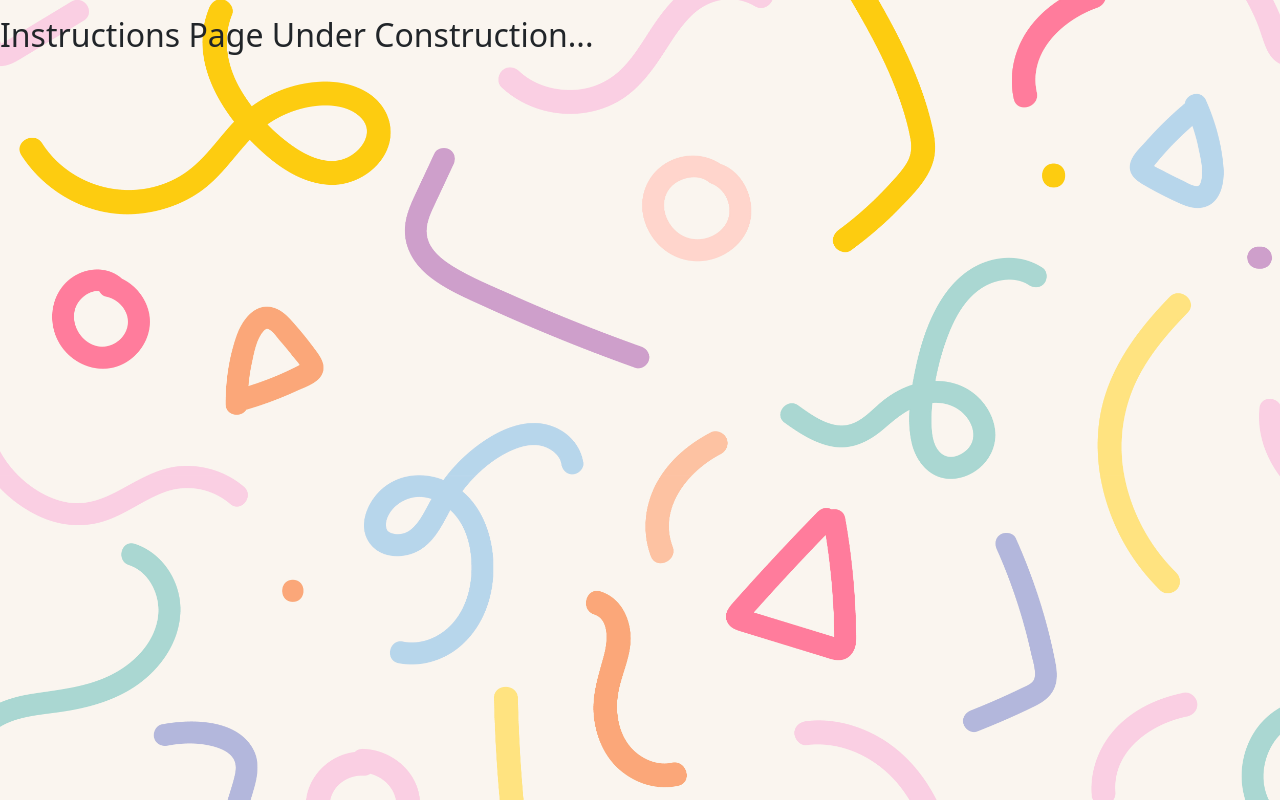
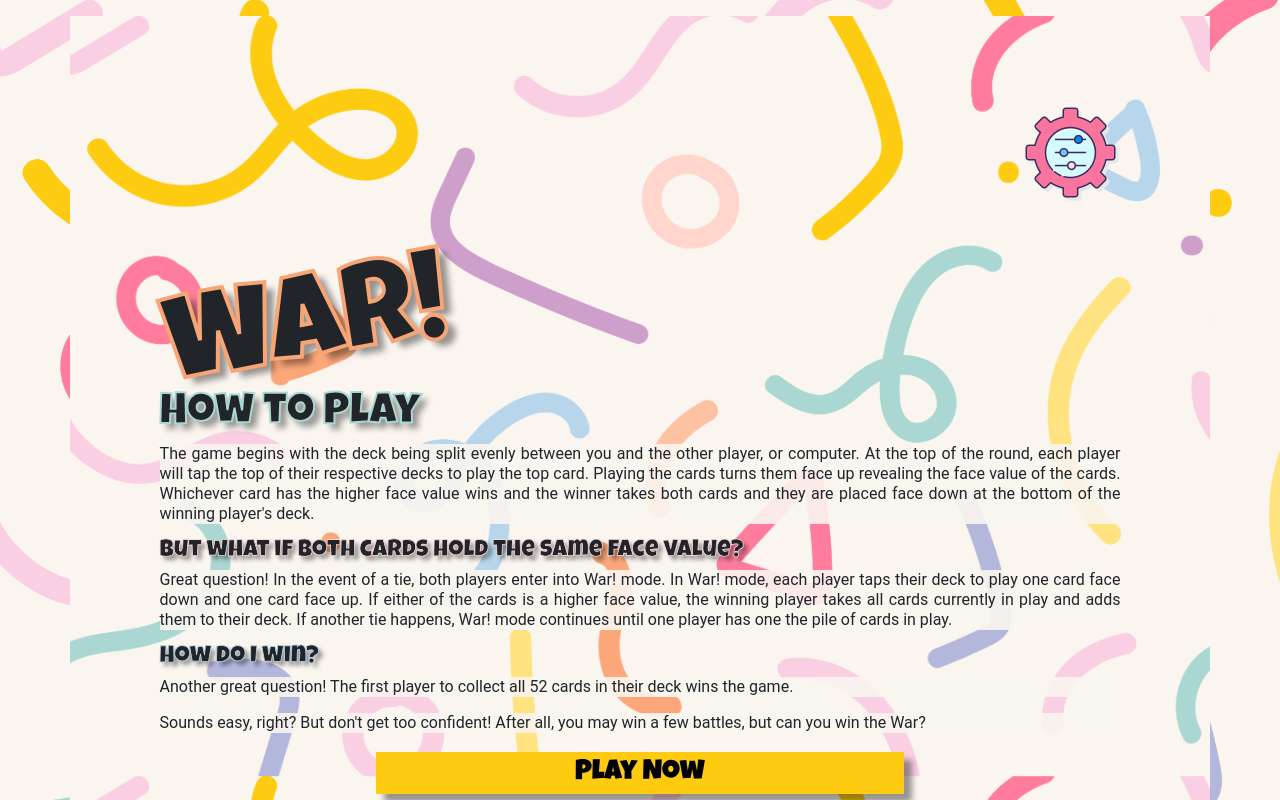
Before and after one commit to team-awesome1/awesome_cards, a React (Create React App) app: page /instructions in a window 1280 px wide. Shown: the top 800 px of the page. Built offline with nearby package versions, Linux system fonts and the light colour scheme.

Commit message:
converted html to jsx, imported instructions.css, specified new path for settings icon

```diff
--- a/src/routes/Instructions.js
+++ b/src/routes/Instructions.js
@@ -1,7 +1,47 @@
+import '../instructions.css';
+
+
 export default function Instructions() {
   return (
     <main style={{ padding: "1rem 0" }}>
-      <h2>Instructions Page Under Construction...</h2>
+      <div className="container">
+        <a href="#">
+          <img src="/gearIcon.png" alt="settings gear icon" id="settings"></img>
+        </a>
+        <h1>
+          War!
+        </h1>
+        <div className="intructions">
+          <h2>
+            How to Play
+          </h2>
+          <p>
+            The game begins with the deck being split evenly between you and the other player, or computer. At the top of
+            the round, each player will tap the top of their respective decks to play the top card. Playing the cards turns
+            them face up revealing the face value of the cards. Whichever card has the higher face value wins and the winner
+            takes both cards and they are placed face down at the bottom of the winning player's deck.
+          </p>
+          <h3 id="question-same">
+            But what if both cards hold the same face value?
+          </h3>
+          <p>
+            Great question! In the event of a tie, both players enter into War! mode. In War! mode, each player taps their
+            deck to play one card face down and one card face up. If either of the cards is a higher face value, the winning
+            player takes all cards currently in play and adds them to their deck. If another tie happens, War! mode
+            continues until one player has one the pile of cards in play.
+          </p>
+          <h3 id="question-win">
+            How do I win?
+          </h3>
+          <p>
+            Another great question! The first player to collect all 52 cards in their deck wins the game.
+          </p>
+          <p>Sounds easy, right? But don't get too confident! After all, you may win a few battles, but can you win the War?
+          </p>
+        </div>
+        <a href="#" id="play">Play Now</a>
+        <a href="#" id="home">Back to Home</a>
+      </div>
     </main>
   );
 }
```
Also changed, not shown: src/instructions.html (+20 -7 lines).
